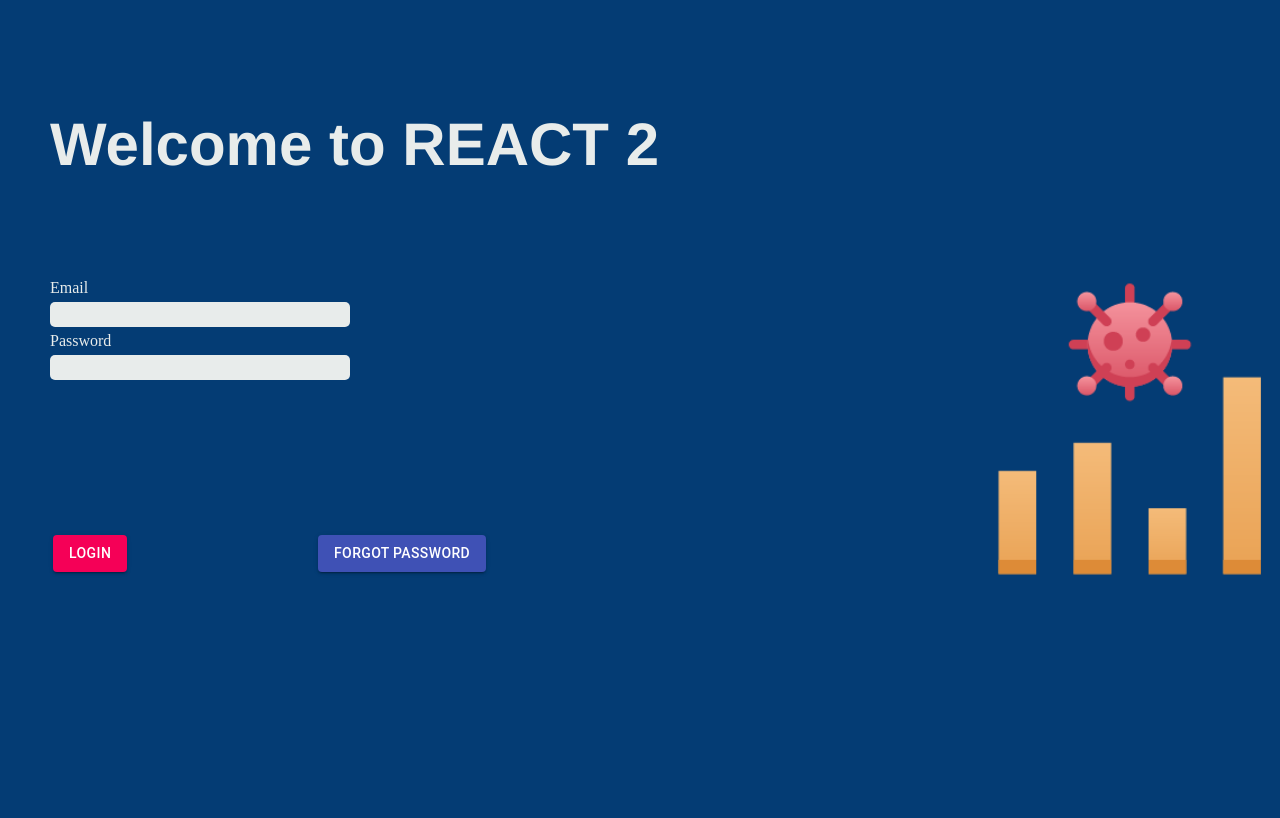
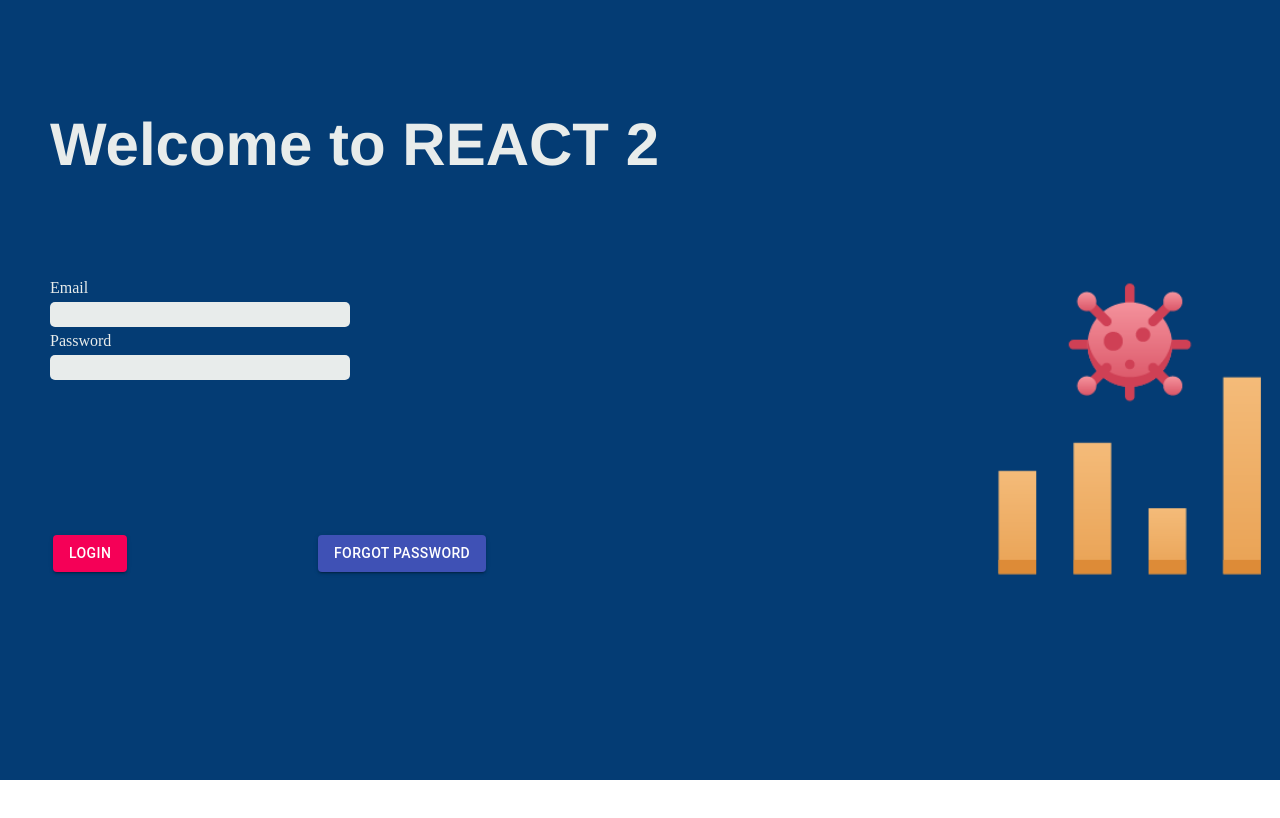
Before and after one commit to Benedict-Carling/Programming3-Frontend, a React (Create React App) app: page / in a window 1280 px wide. Shown: the top 818 px of the page. Built offline with nearby package versions, Linux system fonts and the light colour scheme.

Commit message:
changes frontend css

```diff
--- a/src/components/Login/Login.css
+++ b/src/components/Login/Login.css
@@ -2,7 +2,7 @@
 
 .Login {
   background-color: #043c74;
-  height: 135vh;
+  min-height: 100vh;
 }
 
 .Login form {
```
